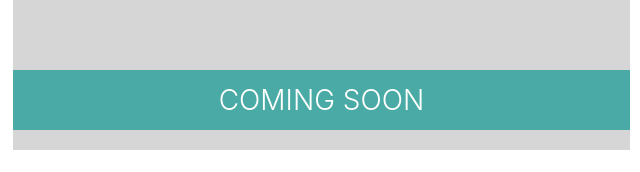
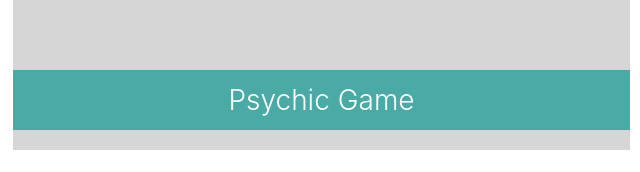
Before and after one commit to alexharper84/Bootstrap-Portfolio, a plain HTML site: page portfolio.html in a window 1280 px wide. Shown: the part 464-636 px from the top of the page, 81-721 px from the left. Drawn offline with nearby package versions, Linux system fonts and the light colour scheme; placeholder pictures from the web are drawn by us.

Commit message:
Update: project link

```diff
--- a/portfolio.html
+++ b/portfolio.html
@@ -38,7 +38,7 @@
             <section class="container">
               <div class="work">
                 <img src="http://via.placeholder.com/500x300" class="auth-image" alt="placeholder">
-                <a href="#"><h3>COMING SOON</h3></a>
+                <a href="#"><h3>Psychic Game</h3></a>
               </div>
               <div class="work">
                 <img src="http://via.placeholder.com/500x300" class="auth-image" alt="placeholder">
```
